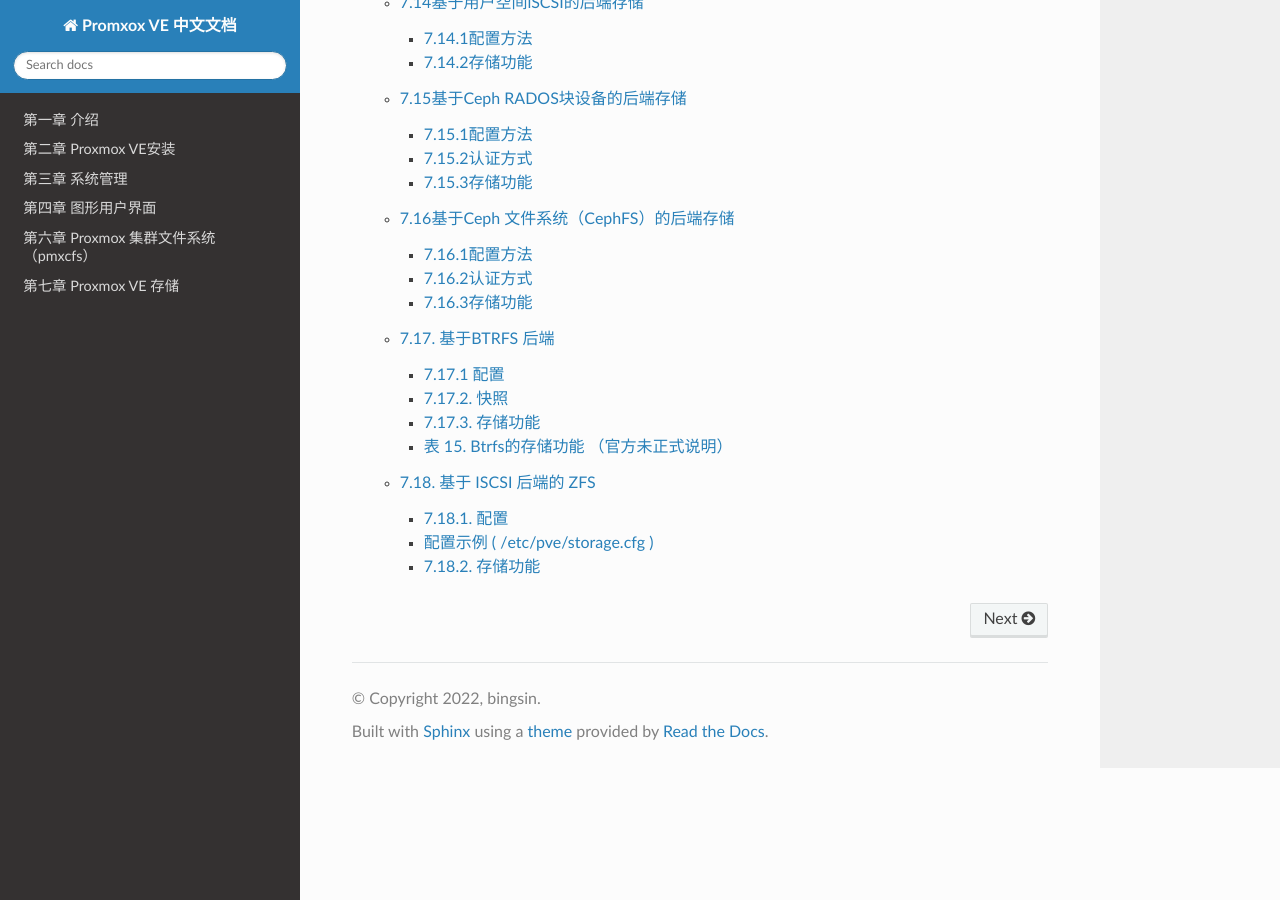
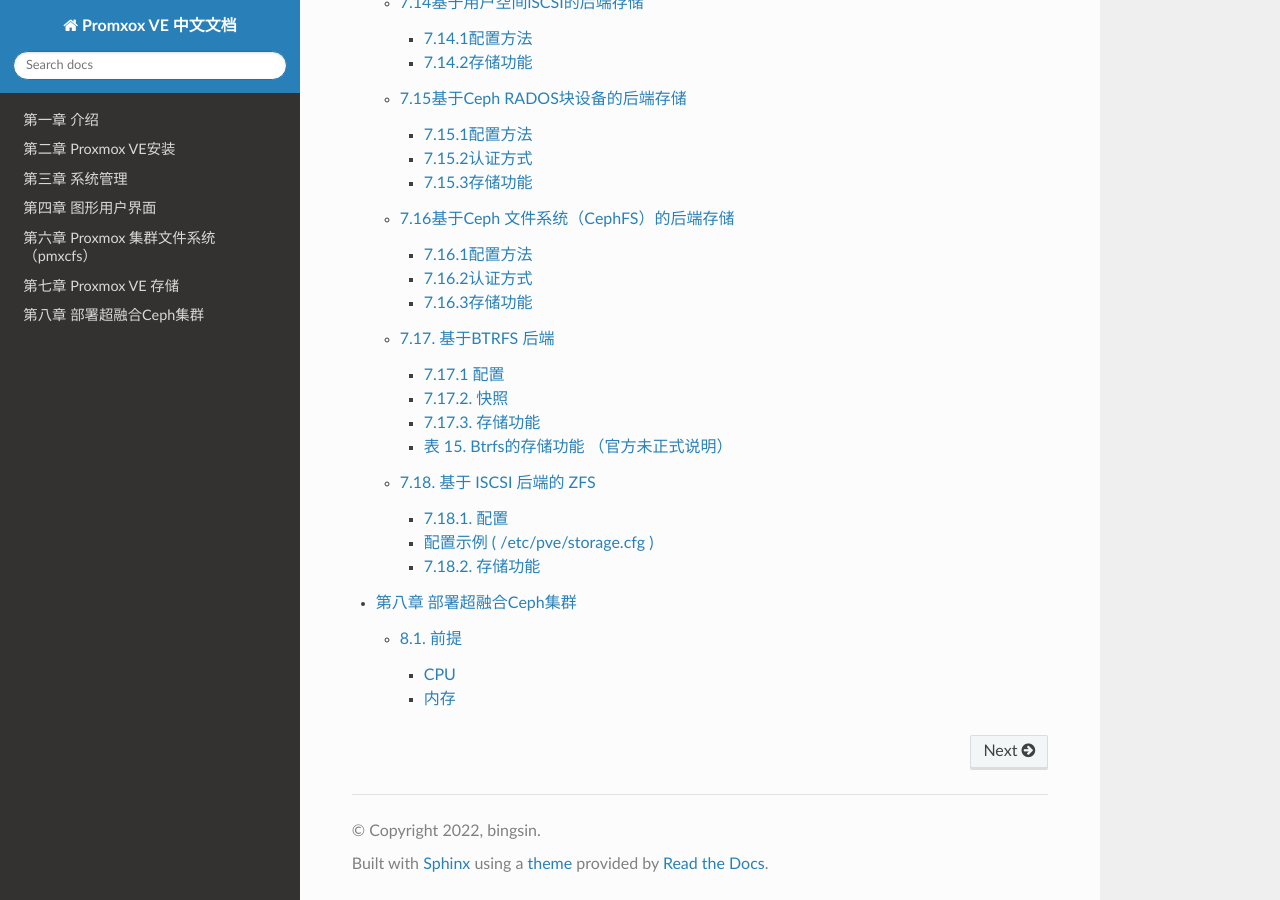
Before and after one commit to jiangcuo/pve-doc-cn, a Sphinx documentation site: the page built from source/index.rst, in a window 1280 px wide and 900 px high, scrolled down 6045 px. Built offline with Sphinx 7.4.7 and the Read the Docs theme 2.0.0, drawn with Linux system fonts in a browser that asks for light colours; pages that are not in the unit, such as notebooks, are missing from menus; some of the changed lines change nothing that is shown.

Commit message:
add ceph

```diff
--- a/source/index.rst
+++ b/source/index.rst
@@ -31,3 +31,4 @@ QQ群：904754537
    cluster/index.rst
    pmxcfs/index.rst
    Storage/index.rst
+   pveceph/index.rst
--- /dev/null
+++ b/source/pveceph/Precondition.md
@@ -0,0 +1,15 @@
+# 8.1. 前提
+
+要部署超融合Proxmox +  Ceph集群，你必须使用至少3个相同的服务器进行设置。可以查看[Ceph 网站](https://docs.ceph.com/en/nautilus/start/hardware-recommendations/)的建议
+
+## CPU
+
+高CPU 频率可以减少延迟，应该是首选。根据经验，你应该为每个Ceph服务分配（预留）一个CPU内核（或线程），以便为稳定和持久的 Ceph 性能提供足够的资源。
+
+## 内存
+
+在超融合设置中，尤其需要仔细监控内存消耗。除了预测的虚拟机和容器的内存使用量之外，您还必须考虑有足够的内存可供 Ceph 使用，以提供出色而稳定的性能。
+
+根据经验，对于大约1 TiB 的数据， OSD 将使用 1 GiB 的内存。特别是在恢复、重新平衡或回填期间。
+
+守护进程本身将使用额外的内存。默认情况下，守护程序的 Bluestore 后端需要3-5 GiB 的内存（可调整）。相比之下，传统的 Filestore 后端使用 OS 页面缓存，内存消耗通常与 OSD 守护进程的 PG 有关。
--- /dev/null
+++ b/source/pveceph/index.rst
@@ -0,0 +1,15 @@
+
+第八章  部署超融合Ceph集群
+===============================
+
+Proxmox VE 统一了您的计算和存储系统，也就是说，您可以将集群中的相同物理节点用于计算（处理虚拟机和容器）和复制存储。传统的计算和存储资源可以集成到单个超融合设备中。
+独立的存储网络 (SAN) 和通过网络附加存储 (NAS) 的连接消失了。
+通过集成开源软件定义存储平台 Ceph，Proxmox VE 能够直接在管理程序节点上运行和管理 Ceph 存储。
+
+Ceph 是一个分布式对象存储和文件系统，旨在提供出色的性能、可靠性和可扩展性。
+
+
+.. toctree::
+   :maxdepth: 2
+
+   Precondition.md
```
